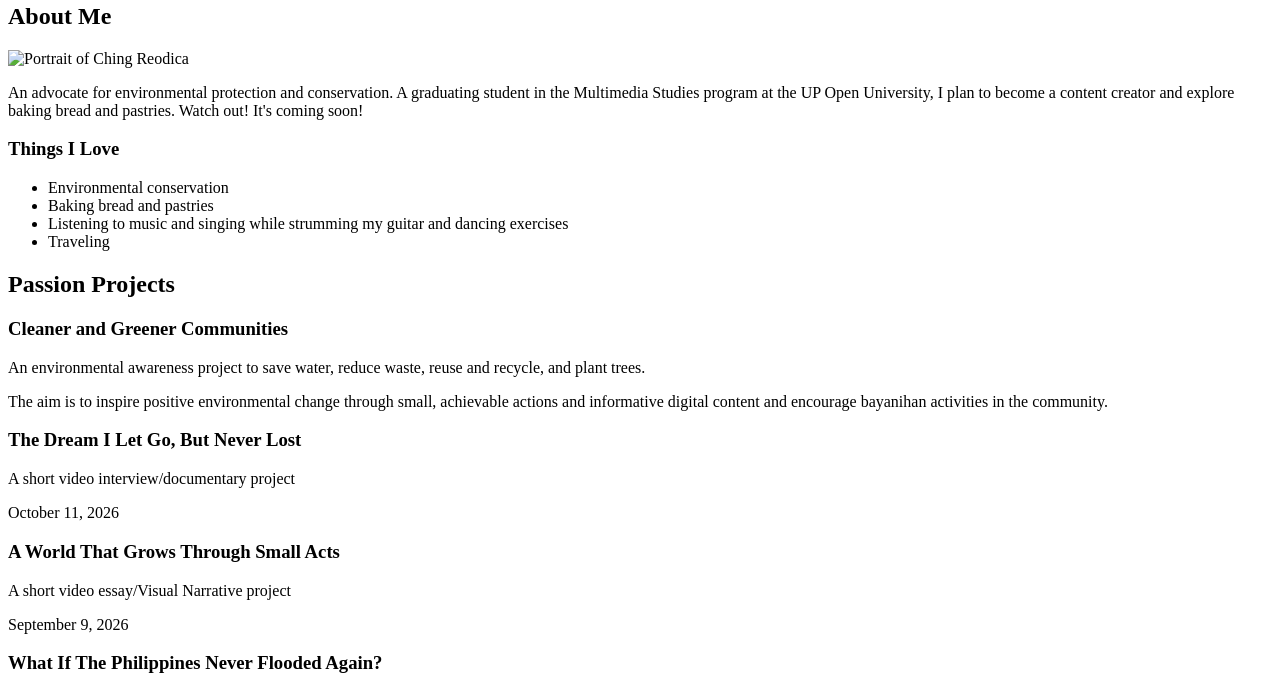
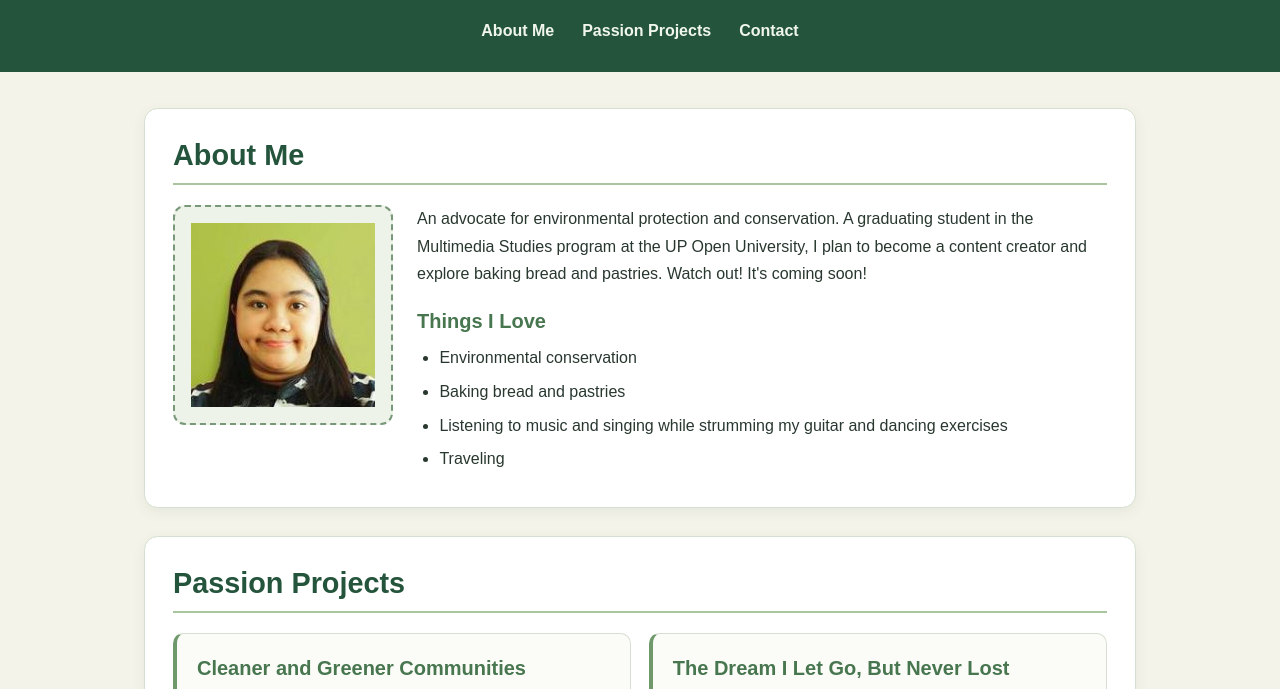
Before and after one commit to chingreodica/my-web-ching, a plain HTML site: page index.html in a window 1280 px wide. Shown: the part 149-838 px from the top of the page. Drawn offline with Linux system fonts and the light colour scheme.

Commit message:
Add files via upload

```diff
--- a/index.html
+++ b/index.html
@@ -4,7 +4,7 @@
   <meta charset="UTF-8">
   <meta name="viewport" content="width=device-width, initial-scale=1.0">
   <title>Ching Reodica | Personal Website</title>
-  <link rel="stylesheet" href="XML-HTML-style.css">
+  <link rel="stylesheet" href="style.css">
 </head>
 <body>
   <header class="site-header">
@@ -25,7 +25,7 @@
       <h2>About Me</h2>
       <div class="about-layout">
         <div class="photo-placeholder">
-          <img src="chingphotograph.jpg"
+          <img src="profile.jpg"
           alt="Portrait of Ching Reodica">
         </div>
         <div class="bio-content">
```
